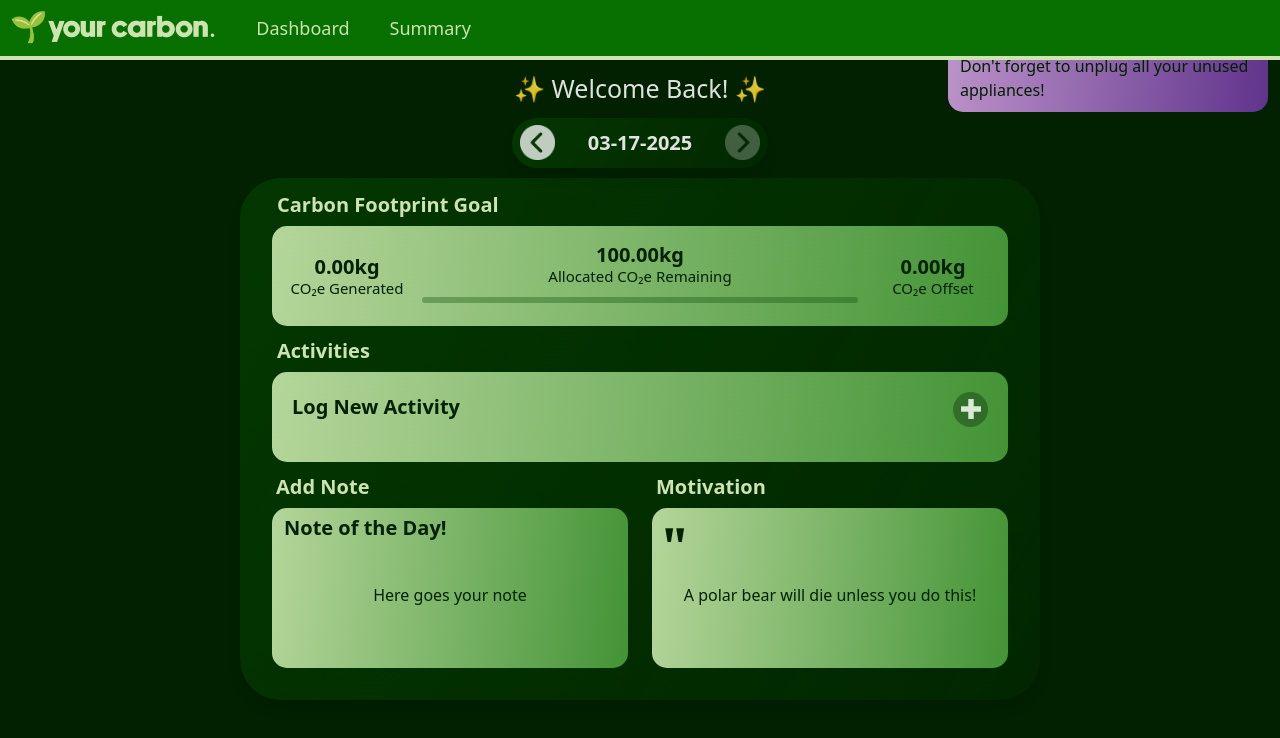
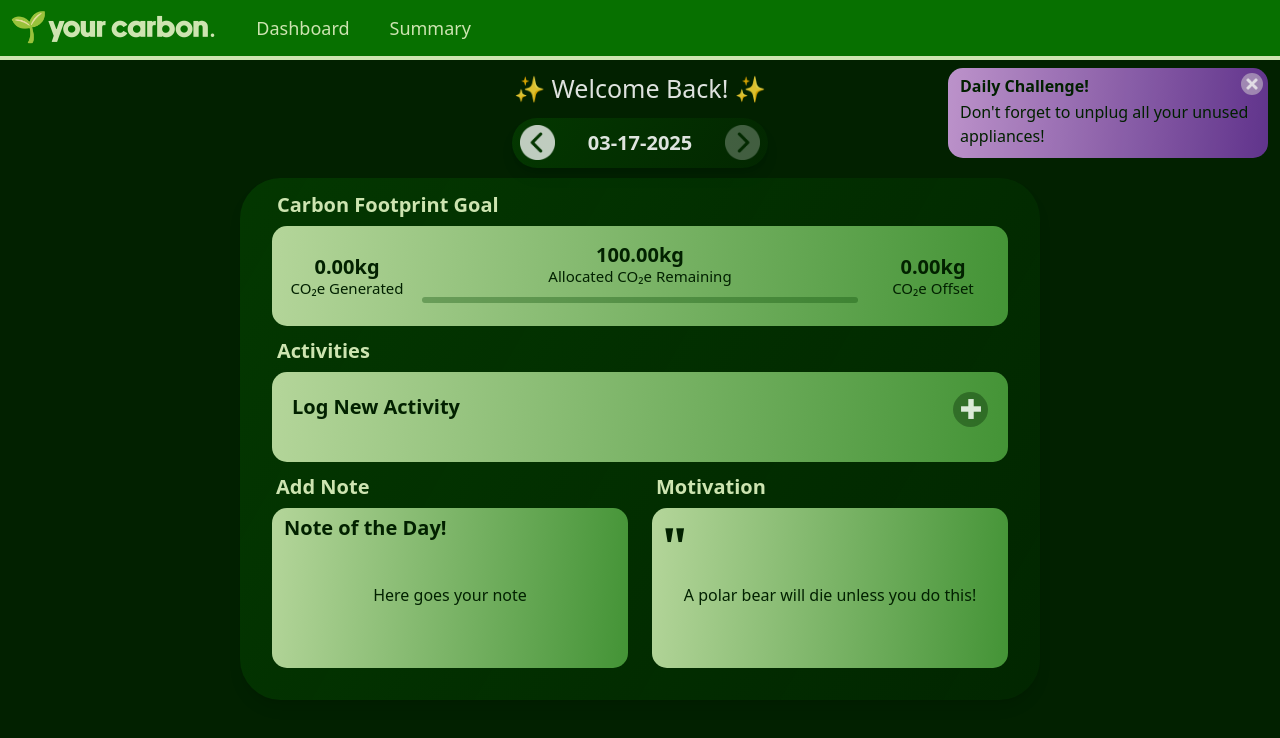
Before and after one commit to TedDPig123/carbon-footprint-tracker, a React (Vite) app: page / in a window 1280 px wide. Shown: the top 738 px of the page. Built offline with nearby package versions, Linux system fonts and the light colour scheme.

Commit message:
Adjusted the top margin of notification for better visibility

```diff
--- a/src/components/Notification.tsx
+++ b/src/components/Notification.tsx
@@ -7,7 +7,7 @@ export default function Notification({notificationText} : {notificationText : st
 
     return(
         <div className='fixed h-[100%] w-[100%] flex justify-end items-start z-[0]'>
-            {showNotif && <div className = "z-10 mt-10.5 mr-3 relative w-[25%] min-w-[300px] rounded-[15px] bg-[linear-gradient(95deg,_#DCB0E4_-22.13%,_#320070_153.73%)] pl-[12px] pr-[12px] pt-[6px] pb-[10px] opacity-95 backdrop-blur-md">
+            {showNotif && <div className = "z-10 mt-22 mr-3 relative w-[25%] min-w-[300px] rounded-[15px] bg-[linear-gradient(95deg,_#DCB0E4_-22.13%,_#320070_153.73%)] pl-[12px] pr-[12px] pt-[6px] pb-[10px] opacity-95 backdrop-blur-md">
             <h1 className="z-3 text-[#022100] font-bold mb-[2px]">Daily Challenge!</h1>
             <p className="z-3 text-[#022100]">{notificationText}</p>
             <div className='cursor-pointer' onClick={()=>setShowNotif(e=>!e)}>
```
